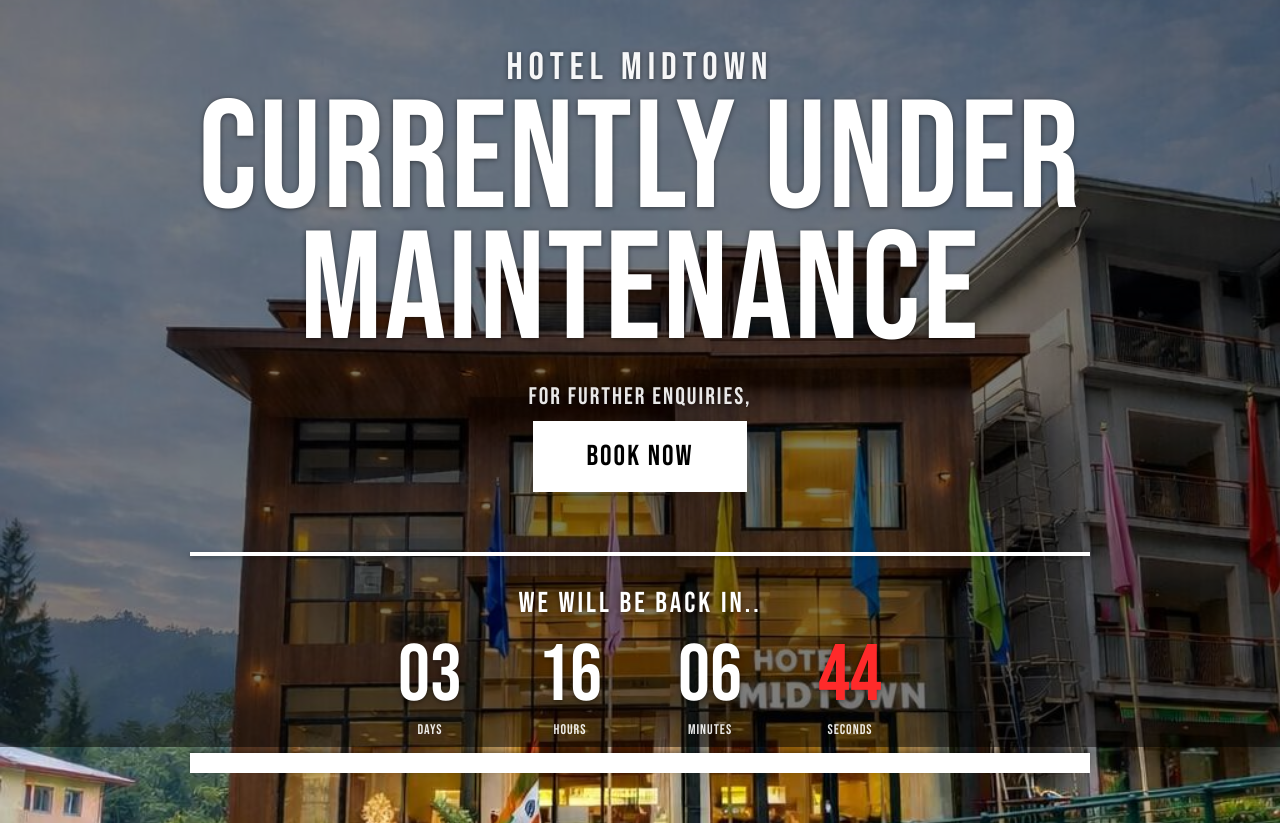
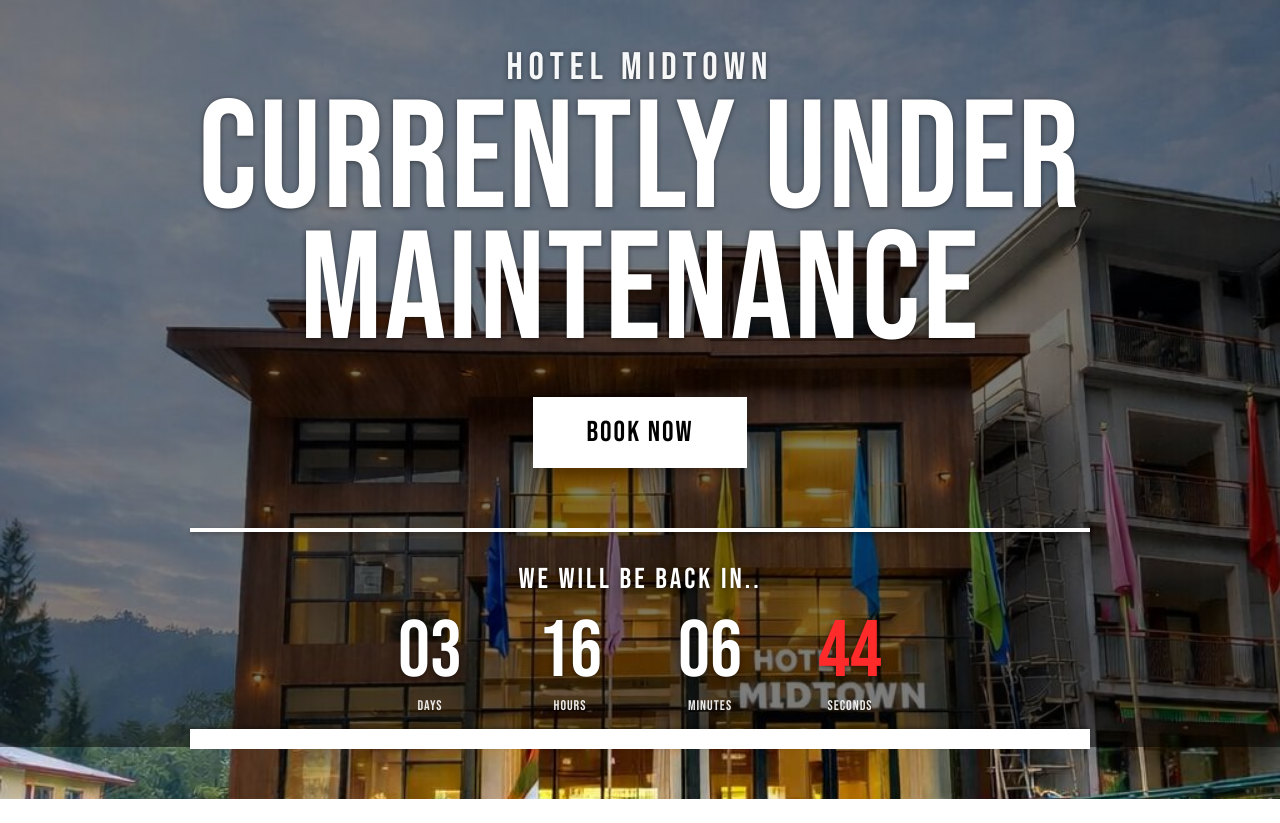
Before and after one commit to Mohit-1202/coming-soon-hotel-midtown, a plain HTML site: page index.html in a window 1280 px wide. Shown: the part 53-876 px from the top of the page. After the commit the page ends 852 px from the top, so only its background shows below. Drawn offline with Linux system fonts and the light colour scheme.

Commit message:
Revert enquiry text change

```diff
--- a/index.html
+++ b/index.html
@@ -30,7 +30,6 @@
     <main class="content">
         <p class="hotel-name">HOTEL MIDTOWN</p>
         <h1 class="main-title">CURRENTLY UNDER MAINTENANCE</h1>
-        <p class="enquiry-text">For further enquiries,</p>
         <a href="https://www.makemytrip.com/hotels/hotel_mid_town-details-gangtok.html" class="book-now-btn" target="_blank">BOOK NOW</a>
 
         <div class="divider-container">
--- a/style.css
+++ b/style.css
@@ -84,16 +84,7 @@ header {
     letter-spacing: 2px;
     line-height: 0.85;
     text-shadow: var(--text-shadow);
-    margin-bottom: 25px;
-}
-
-.enquiry-text {
-    font-family: 'Bebas Neue', cursive;
-    font-size: 1.5rem;
-    letter-spacing: 2px;
-    margin-bottom: 10px;
-    opacity: 0.9;
-    text-shadow: var(--text-shadow);
+    margin-bottom: 40px;
 }
 
 .book-now-btn {
```
